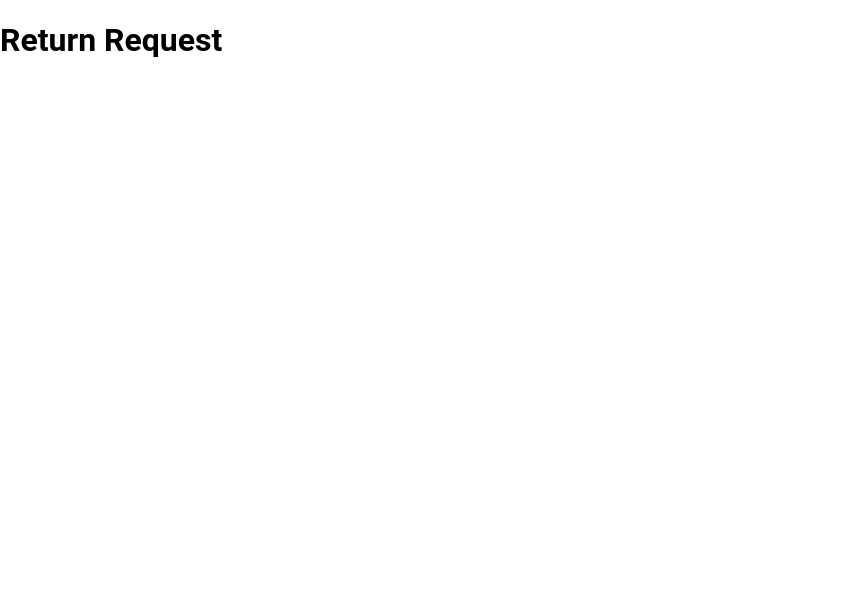
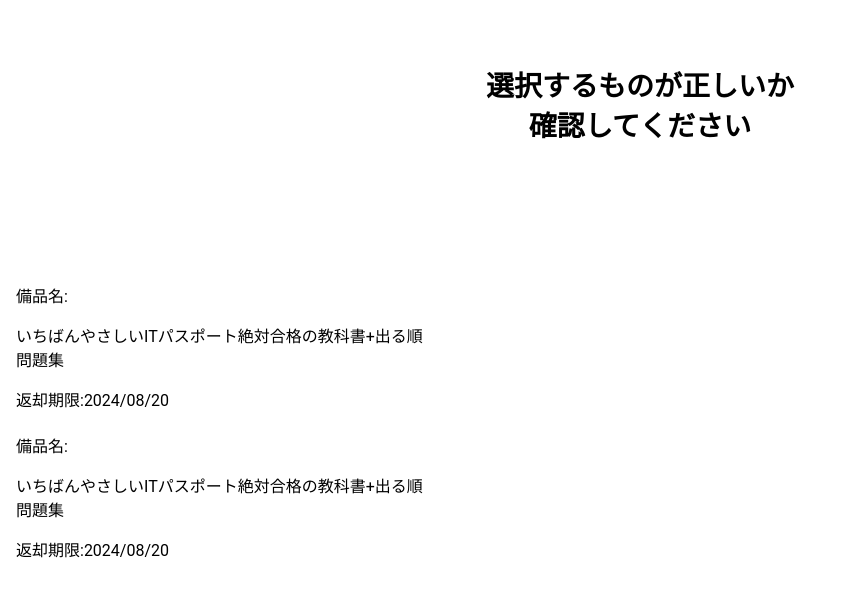
Before and after one commit to takumiTakahata/equipment_management_system, a React (Create React App) app in the folder app/: page /return_request in a window 1280 px wide. Before the commit this address had no page. Shown: the top 596 px of the page, without its empty margins (0-855 px from the left). Built offline with nearby package versions, Linux system fonts and the light colour scheme.

Commit message:
申請する備品の一覧表示

```diff
--- a/app/src/components/return_request.tsx
+++ b/app/src/components/return_request.tsx
@@ -25,8 +25,30 @@ function renderRow(props: ListChildComponentProps) {
 
 function ReturnRequest() {
   return (
-    <div>
-      <h1>Return Request</h1>
+    <div className="return_request">
+      <p className="title">
+        選択するものが正しいか<br></br>確認してください
+      </p>
+      <div className="list">
+        <Box
+          sx={{
+            width: "100%",
+            height: 600,
+            maxWidth: 360,
+            bgcolor: "background.paper",
+          }}
+        >
+          <FixedSizeList
+            height={400}
+            width={450}
+            itemSize={150}
+            itemCount={2}
+            overscanCount={10}
+          >
+            {renderRow}
+          </FixedSizeList>
+        </Box>
+      </div>
     </div>
   );
 }
```
